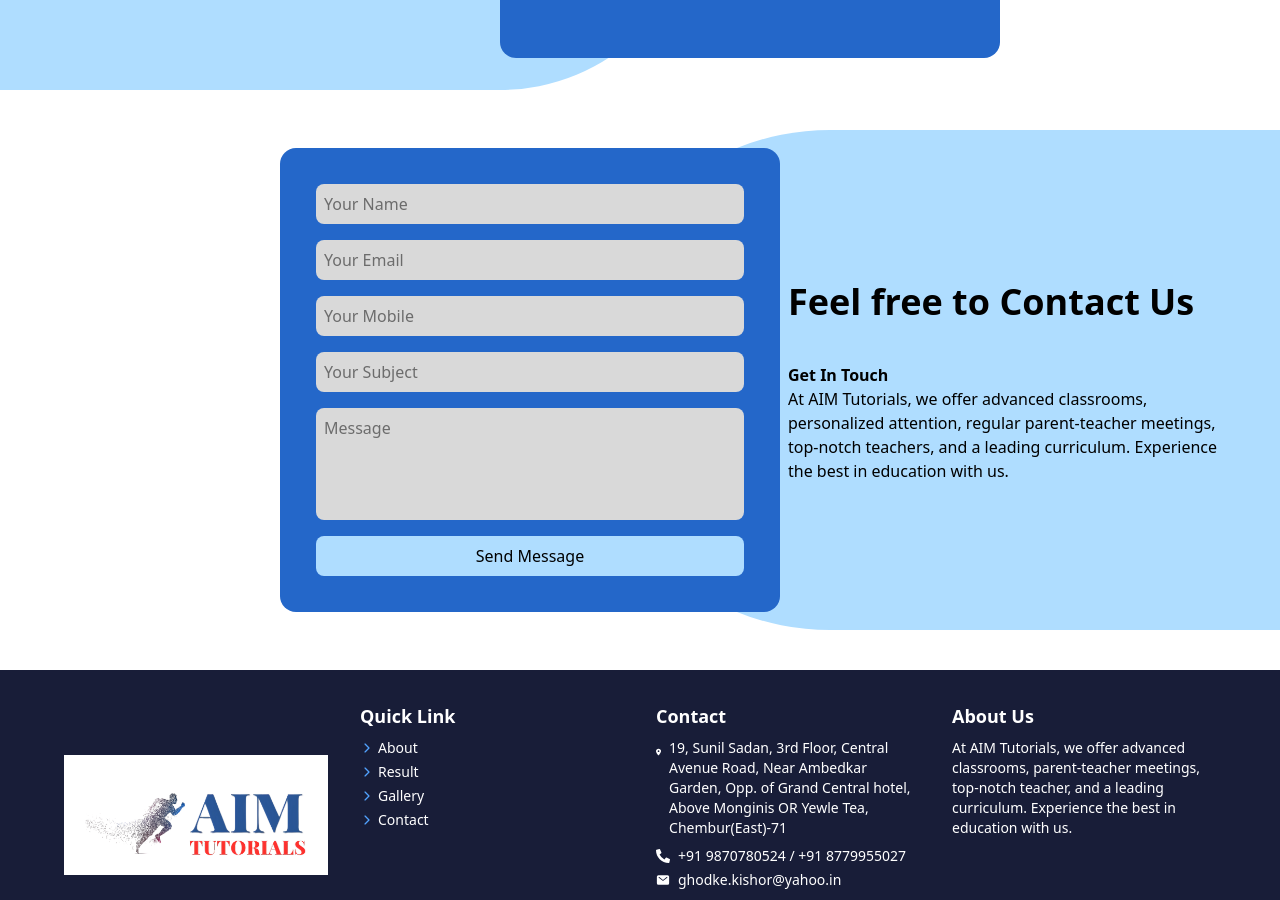
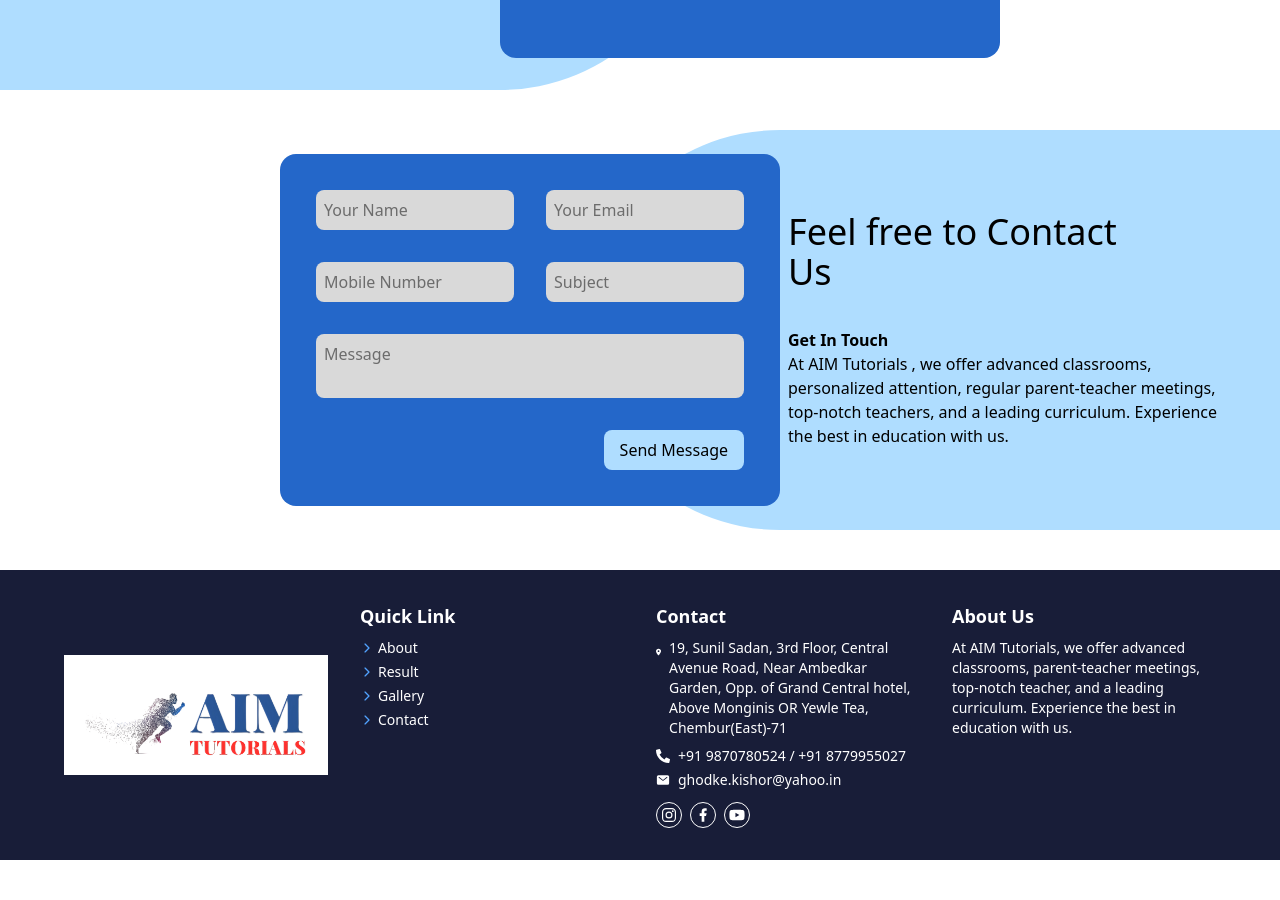
Before and after one commit to Code4Bharat1/AIIMS-Frontend, a Next.js app: page /contact in a window 1280 px wide. Shown: the part 1080-1980 px from the top of the page. After the commit the page ends 1940 px from the top, so only its background shows below. Built offline with nearby package versions, Linux system fonts and the light colour scheme; grey boxes are pictures that could not be loaded.

Commit message:
minor tweaks

```diff
--- a/src/components/contact/ReachUs.jsx
+++ b/src/components/contact/ReachUs.jsx
@@ -13,11 +13,11 @@ const ReachUs = () => {
     });
 
     const [isSending, setIsSending] = useState(false);
-    const [status, setStatus] = useState({ error: '', success: '' });
+    const [error, setError] = useState('');
+    const [success, setSuccess] = useState('');
 
     const handleChange = (e) => {
-        const { name, value } = e.target;
-        setFormData((prev) => ({ ...prev, [name]: value }));
+        setFormData({ ...formData, [e.target.name]: e.target.value });
     };
 
     const isFormValid = () => {
@@ -35,30 +35,39 @@ const ReachUs = () => {
         e.preventDefault();
 
         if (!isFormValid()) {
-            setStatus({ error: 'Please fill all fields correctly.', success: '' });
+            setError('Please fill all fields correctly.');
             return;
         }
 
         setIsSending(true);
-        setStatus({ error: '', success: '' });
+        setError('');
+        setSuccess('');
+
+        const templateParams = {
+            ...formData,
+            time: new Date().toLocaleString(),
+            to_email: 'tiwariv1669@gmail.com',
+        };
 
         try {
             await emailjs.send(
                 'service_nxg7pyg',
                 'template_1p1x39y',
-                {
-                    ...formData,
-                    time: new Date().toLocaleString(),
-                    to_email: 'tiwariv1669@gmail.com',
-                },
+                templateParams,
                 'hTsTL8p_B8CsA9X-e'
             );
 
-            setStatus({ error: '', success: 'Message sent successfully!' });
-            setFormData({ name: '', email: '', mobile: '', subject: '', message: '' });
+            setSuccess('Message sent successfully!');
+            setFormData({
+                name: '',
+                email: '',
+                mobile: '',
+                subject: '',
+                message: '',
+            });
         } catch (err) {
+            setError('Failed to send message. Please try again later.');
             console.error(err);
-            setStatus({ error: 'Failed to send message. Please try again later.', success: '' });
         } finally {
             setIsSending(false);
         }
@@ -66,60 +75,89 @@ const ReachUs = () => {
 
     return (
         <div className="flex flex-col lg:flex-row justify-end relative mt-10 mb-10 px-4 lg:px-0">
-            {/* Left Text Section (Desktop) */}
-            <div className="hidden lg:flex bg-[#AFDDFF] h-[500px] w-[700px] rounded-l-full relative z-10 items-center px-10 pl-52">
+            <div className="hidden lg:flex bg-[#AFDDFF] h-[400px] w-[700px] rounded-l-full relative z-10 items-center justify-between px-10 pl-52">
+                <div className="flex-1" />
                 <div className="flex flex-col gap-9">
-                    <h1 className="text-4xl font-semibold leading-snug">Feel free to Contact Us</h1>
-                    <p className="text-md">
+                    <h1 className="text-4xl">Feel free to Contact <br /> Us</h1>
+                    <p className="text-md text-left">
                         <span className="font-semibold">Get In Touch</span><br />
-                        At AIM Tutorials, we offer advanced classrooms, personalized attention, regular parent-teacher meetings, top-notch teachers, and a leading curriculum. Experience the best in education with us.
+                        At AIM Tutorials , we offer advanced classrooms, personalized attention, regular parent-teacher meetings, top-notch teachers, and a leading curriculum. Experience the best in education with us.
                     </p>
                 </div>
             </div>
 
-            {/* Text Section (Mobile) */}
             <div className="lg:hidden mb-8 text-center">
                 <h1 className="text-3xl font-bold mb-2">Feel free to Contact Us</h1>
-                <p className="text-lg text-[#2467C9]">
+                <p className="text-2xl text-[#2467C9]">
                     <span className="font-semibold">Get In Touch</span><br />
-                    At AIM Tutorials, we offer advanced classrooms, personalized attention, regular parent-teacher meetings, top-notch teachers, and a leading curriculum. Experience the best in education with us.
+                    At AIM Tutorials , we offer advanced classrooms, personalized attention, regular parent-teacher meetings, top-notch teachers, and a leading curriculum. Experience the best in education with us.
                 </p>
             </div>
 
-            {/* Form */}
-            <div className="relative lg:absolute w-full lg:w-[500px] lg:left-[calc(100%-1000px)] lg:top-1/2 lg:-translate-y-1/2 h-auto bg-[#2467C9] z-20 rounded-2xl flex justify-center p-6 lg:p-9 text-white mx-auto lg:mx-0">
-                <form onSubmit={handleSubmit} className="w-full flex flex-col gap-4">
-                    {['name', 'email', 'mobile', 'subject'].map((field) => (
+            <div className="relative lg:absolute w-[50%] lg:w-[500px] lg:left-[calc(100%-1000px)] lg:top-1/2 lg:-translate-y-1/2 bg-[#2467C9] z-20 rounded-2xl flex flex-col justify-center items-center lg:items-start gap-8 p-6 lg:p-9 text-white overflow-hidden mx-auto lg:mx-0">
+                <form
+                    onSubmit={handleSubmit}
+                    className="w-full grid grid-cols-1 lg:grid-cols-2 gap-6 lg:gap-8 text-center lg:text-left"
+                >
+
                     <input
-                            key={field}
-                            type={field === 'email' ? 'email' : field === 'mobile' ? 'tel' : 'text'}
-                            name={field}
-                            placeholder={`Your ${field.charAt(0).toUpperCase() + field.slice(1)}`}
-                            value={formData[field]}
+                        type="text"
+                        name="name"
+                        placeholder="Your Name"
+                        value={formData.name}
                         onChange={handleChange}
                         className="bg-[#D9D9D9] p-2 rounded-lg text-black text-md outline-none"
-                            required
                     />
-                    ))}
+                    <input
+                        type="email"
+                        name="email"
+                        placeholder="Your Email"
+                        value={formData.email}
+                        onChange={handleChange}
+                        className="bg-[#D9D9D9] p-2 rounded-lg text-black text-md outline-none w-full"
+                    />
+                    <input
+                        type="tel"
+                        name="mobile"
+                        placeholder="Mobile Number"
+                        value={formData.mobile}
+                        onChange={handleChange}
+                        className="bg-[#D9D9D9] p-2 rounded-lg text-black text-md outline-none w-full"
+                    />
+                    <input
+                        type="text"
+                        name="subject"
+                        placeholder="Subject"
+                        value={formData.subject}
+                        onChange={handleChange}
+                        className="bg-[#D9D9D9] p-2 rounded-lg text-black text-md outline-none w-full"
+                    />
                     <textarea
                         name="message"
                         placeholder="Message"
                         value={formData.message}
                         onChange={handleChange}
-                        className="bg-[#D9D9D9] p-2 rounded-lg text-black text-md outline-none resize-none h-28"
-                        required
+                        className="bg-[#D9D9D9] p-2 rounded-lg text-black text-md outline-none w-full resize-none col-span-1 lg:col-span-2"
                     />
-
-                    {status.error && <p className="text-red-300 text-sm">{status.error}</p>}
-                    {status.success && <p className="text-green-300 text-sm">{status.success}</p>}
-
+                    {error && (
+                        <p className="text-red-300 text-sm w-full text-left col-span-1 lg:col-span-2">
+                            {error}
+                        </p>
+                    )}
+                    {success && (
+                        <p className="text-green-300 text-sm w-full text-left col-span-1 lg:col-span-2">
+                            {success}
+                        </p>
+                    )}
+                    <div className="flex w-full justify-end col-span-1 lg:col-span-2">
                         <button
                             type="submit"
-                        className="bg-[#AFDDFF] hover:bg-[#bfe3ff] px-4 py-2 rounded-lg text-black active:scale-95 transition-all"
+                            className="bg-[#AFDDFF] hover:bg-[#bfe3ff] cursor-pointer px-4 py-2 rounded-lg text-black self-end active:scale-90"
                             disabled={isSending}
                         >
                             {isSending ? 'Sending...' : 'Send Message'}
                         </button>
+                    </div>
                 </form>
             </div>
         </div>
```
Lines whose indentation alone changed are shown as unchanged.
